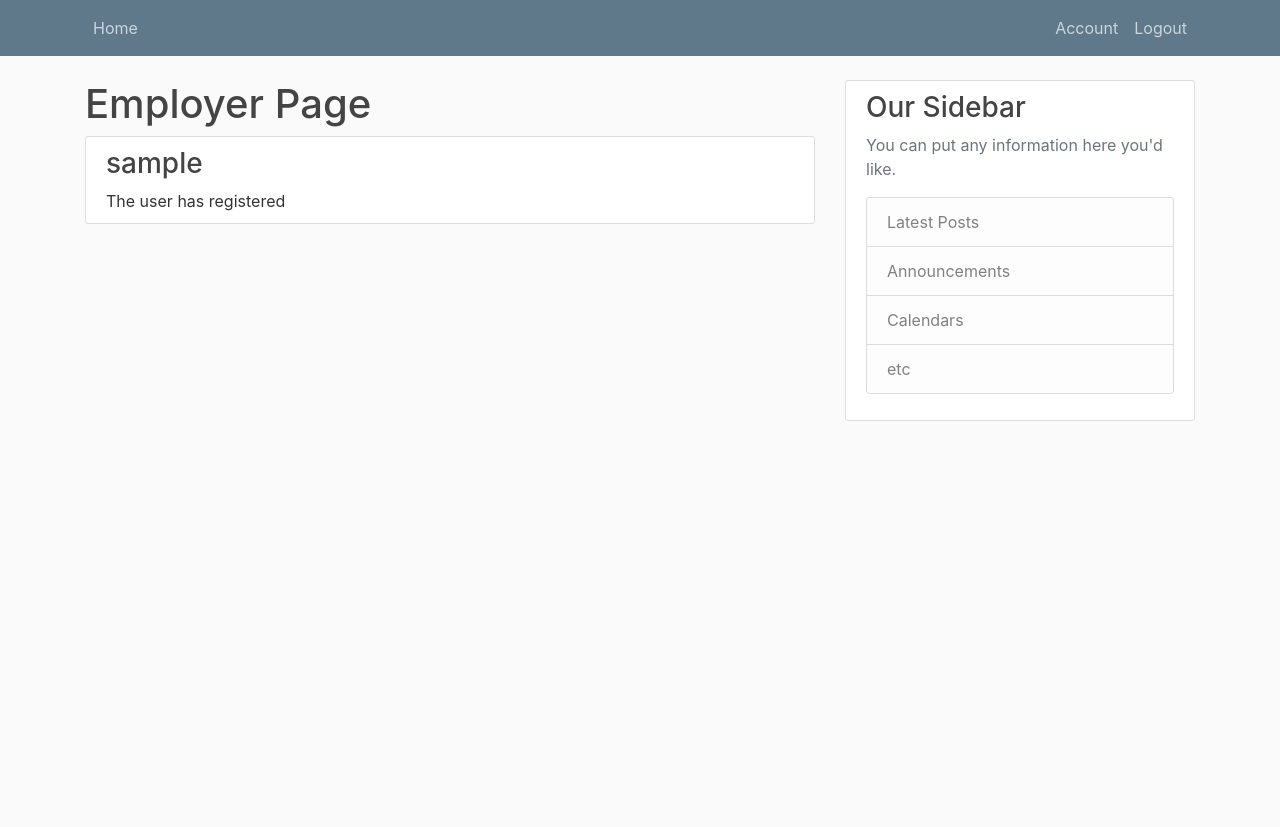
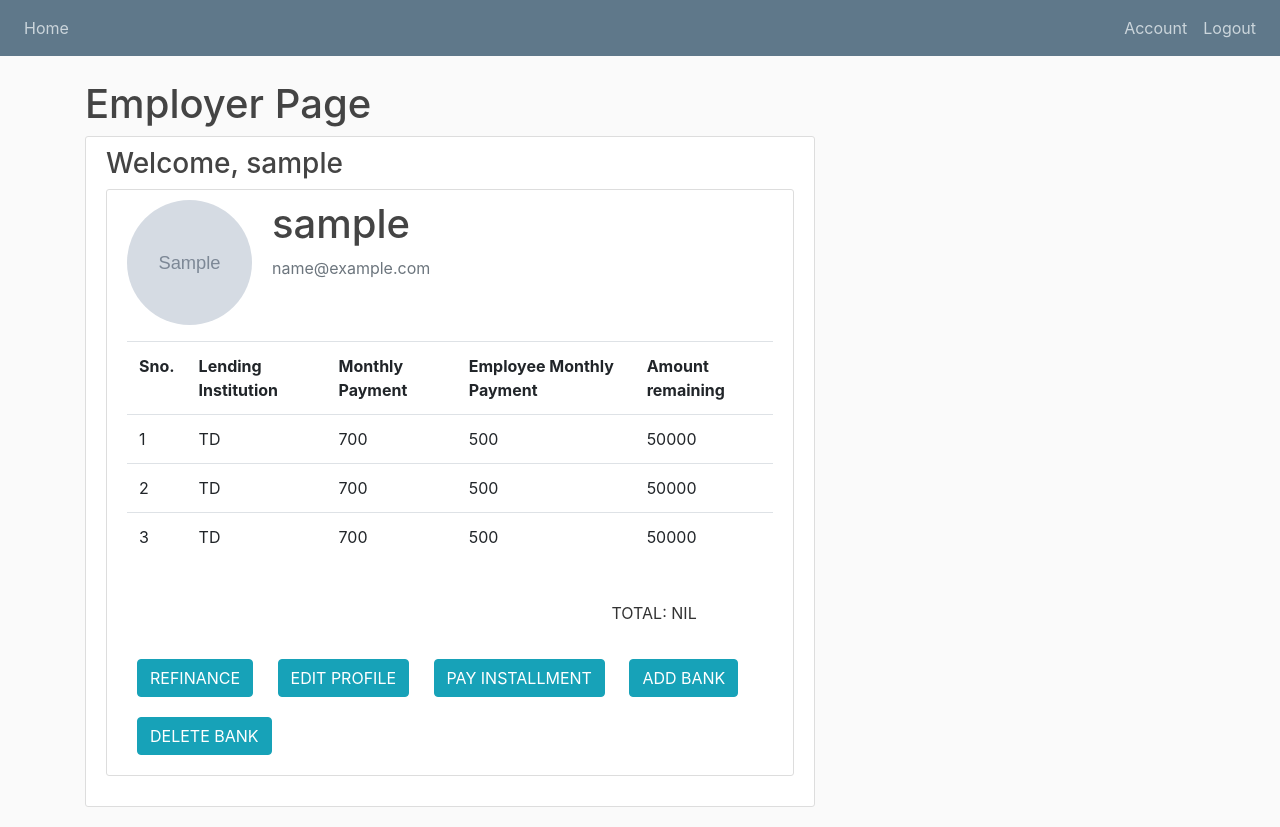
Before and after one commit to Kartik-Sangwan/Buddhi, a Flask app: page /employee in a window 1280 px wide. Before the commit the page ends 421 px from the top, so only its background shows below. Run offline with Flask 2, Linux system fonts and the light colour scheme; a user stored in the database is signed in; tables that the repository leaves empty hold one stand-in row (values such as "Sample post"); grey boxes marked "Sample" are stand-in pictures; parts of the project's set-up code (start-up, migrations or seed data) failed here and were passed over; some libraries are stand-ins or nearby versions.

Commit message:
Added many features

```diff
--- a/flask_login/main/routes.py
+++ b/flask_login/main/routes.py
@@ -1,4 +1,4 @@
-from main.forms import RegistrationForm, LoginForm
+from main.forms import RegistrationForm, LoginForm, UpdateAccountForm
 from main.models import User, Post
 from flask import render_template, url_for, flash, redirect, request
 from main import app, db, bcrypt, session
@@ -6,72 +6,92 @@ from flask_login import login_user, current_user, logout_user, login_required
 from main.plaid_server import *
 import json
 import requests
+import secrets
+import os
+
 
 # Creating server side session instead of cookie
 
-@app.route('/')
-@app.route('/home')
+
+@app.route("/")
+@app.route("/home")
 def home():
-    return render_template('index.html')
+    return render_template("index.html")
 
 
-@app.route('/about')
+@app.route("/about")
 def about():
-    return render_template('about.html', title='About')
+    return render_template("about.html", title="About")
 
 
-@app.route('/register', methods=['GET', 'POST'])
+@app.route("/register", methods=["GET", "POST"])
 def register():
     if current_user.is_authenticated:
-        flash('Already registered', 'success')
-        return redirect(url_for('home'))
+        flash("Already registered", "success")
+        return redirect(url_for("home"))
     form = RegistrationForm()
     if form.validate_on_submit():
-        hashed_password = bcrypt.generate_password_hash(
-            form.password.data).decode('utf-8')
-        user = User(username=form.username.data, email=form.email.data,
-                    password=hashed_password, category=form.category.data)
+        hashed_password = bcrypt.generate_password_hash(form.password.data).decode(
+            "utf-8"
+        )
+        user = User(
+            username=form.username.data,
+            email=form.email.data,
+            password=hashed_password,
+            category=form.category.data,
+        )
         db.session.add(user)
         db.session.commit()
-        flash(f'Your account has been created you can now login!', 'success')
-        return redirect(url_for('login'))
-    return render_template('register.html', title='Login', form=form)
+        flash(f"Your account has been created you can now login!", "success")
+        return redirect(url_for("login"))
+    return render_template("register.html", title="Login", form=form)
+
 
 # TODO: authorize if user is employer or employee. Can a user be both?
 
-@app.route('/login', methods=['GET', 'POST'])
+
+@app.route("/login", methods=["GET", "POST"])
 def login():
 
     if current_user.is_authenticated:
-        flash('Already Logged In.', 'success')
-        return redirect(url_for('home'))
+        flash("Already Logged In.", "success")
+        return redirect(url_for("home"))
     form = LoginForm()
     if form.validate_on_submit():
         user = User.query.filter_by(email=form.email.data).first()
         if user and bcrypt.check_password_hash(user.password, form.password.data):
-            login_user(user, remember = form.remember.data)
-            next_page = request.args.get('next')
-            flash(f'Login Successful. Welcome {user.username}', 'success')
+            login_user(user, remember=form.remember.data)
+            next_page = request.args.get("next")
+            flash(f"Login Successful. Welcome {user.username}", "success")
 
             # Stored until user has logged out
-            session['username'] = user.username
-            session['email'] = user.email
+            session["username"] = user.username
+            session["email"] = user.email
 
-            if form.category.data == 'Employer':
-                return redirect(next_page) if next_page else redirect(url_for('employer'))
-            elif form.category.data == 'Employee':
-                return redirect(next_page) if next_page else redirect(url_for('employee'))
+            if form.category.data == "Employer":
+                return (
+                    redirect(next_page) if next_page else redirect(url_for("employer"))
+                )
+            elif form.category.data == "Employee":
+                return (
+                    redirect(next_page) if next_page else redirect(url_for("employee"))
+                )
             else:
-                return redirect(next_page) if next_page else redirect(url_for('home'))
+                return redirect(next_page) if next_page else redirect(url_for("home"))
         else:
-            flash('Login Unsuccessful. Check your email and password and try again!', 'danger')
+            flash(
+                "Login Unsuccessful. Check your email and password and try again!",
+                "danger",
+            )
 
-    return render_template('login.html', title='Login', form=form)
+    return render_template("login.html", title="Login", form=form)
 
 
 @app.route("/employer")
 def employer():
-    return render_template("employerHome.html", title="Employer Page", username=session['username'])
+    return render_template(
+        "employerHome.html", title="Employer Page", username=session["username"]
+    )
 
 
 @app.route("/employer/company")
@@ -83,49 +103,118 @@ def company():
 def employer_employees():
 
     # TODO: check who is whose employee. Right now, showing all employees in the database
-    users = User.query.filter_by(category='Employee').all()
-    return render_template('employeesList.html', users=users)
+    users = User.query.filter_by(category="Employee").all()
+    return render_template("employeesList.html", users=users)
 
 
 @app.route("/employer/employees/<int:id>")
 def single_employee(id):
     user = User.query.get(id)
     user_access_token = user.access_token
-    if(user_access_token == None):
-        return render_template("singleEmployee.html", error="Employee has not authenticated yet.")
-    res = get_auth(user_access_token)['auth']['accounts'][7]
+    if user_access_token == None:
+        return render_template(
+            "singleEmployee.html", error="Employee has not authenticated yet."
+        )
+    res = get_auth(user_access_token)["auth"]["accounts"][7]
     # employee_dict = json.loads(res)
     # print(res)
     student_loan = res["balances"]["current"]
-    currency = res["balances"]['iso_currency_code']
-    return render_template("singleEmployee.html", user=user, student_loan=student_loan, currency=currency, error='')
+    currency = res["balances"]["iso_currency_code"]
+    return render_template(
+        "singleEmployee.html",
+        user=user,
+        student_loan=student_loan,
+        currency=currency,
+        error="",
+    )
+
 
 @app.route("/employer/add")
 def add_employee():
-    return render_template('employerAdd.html')
+    return render_template("employerAdd.html")
 
 
-@app.route("/employee")
+@app.route("/employee", methods=["GET", "POST"])
+@login_required
 def employee():
-    user = User.query.filter_by(username=session['username']).first()
-    registered=False
-    if user.access_token != None:
-        registered=True
-    return render_template("employeeHome.html", username = session['username'], registered=registered)
+    user = User.query.filter_by(username=session["username"]).first()
+    registered = False
+    if user and user.access_token != None:
+        registered = True
+    image_file = url_for("static", filename="profile_pics/" + current_user.image)
+    return render_template(
+        "employeeHome.html",
+        username=session["username"],
+        registered=registered,
+        image_file=image_file,
+    )
 
 
-@app.route('/logout')
+# Save picture in a local directory for now later database maybe
+def save_picture(form_picture):
+    random_name = secrets.token_hex(8)
+    _, f_ext = os.path.splitext(form_picture.filename)
+    picture_f_name = random_name + f_ext
+    picture_path = os.path.join(app.root_path, "static/profile_pics/", picture_f_name)
+    app.logger.info("HELLO")
+    form_picture.save(picture_path)
+    return picture_f_name
+
+
+# Update username and the password of the current logged in user.
+
+
+@app.route("/employee/updateUsrPass", methods=["GET", "POST"])
+@login_required
+def updateUsrPass():
+
+    form = UpdateAccountForm()
+    print("HERE")
+    if form.validate_on_submit():
+        print(form.picture.data)
+        if form.picture.data:
+            print("HERE2")
+            picture_file_name = save_picture(form.picture.data)
+            current_user.image = picture_file_name
+        # Update the credential of this user.
+        current_user.username = form.username.data
+        current_user.email = form.email.data
+        db.session.commit()
+        flash("Your account has been updated!", "success")
+        image_file = url_for("static", filename="profile_pics/" + current_user.image)
+        return render_template(
+            "employeeHome.html",
+            username=current_user.username,
+            registered=True,
+            image_file=image_file,
+        )
+
+    elif request.method == "GET":
+        form.username.data = current_user.username
+        form.email.data = current_user.email
+
+    image_file = url_for("static", filename="profile_pics/" + current_user.image)
+    return render_template("editProfile.html", form=form, image_file=image_file)
+
+
+@app.route("/logout")
 def logout():
     logout_user()
-    flash('Logged Out Successfully.', 'success')
+    flash("Logged Out Successfully.", "success")
     session.pop("username", None)
     session.pop("email", None)
-    return redirect(url_for('home'))
+    return redirect(url_for("home"))
 
-@app.route('/account')
+
+@app.route("/account")
 @login_required
 def account():
-    return render_template('account.html', title='Account')
+    return render_template(
+        "employeeHome.html",
+        username=current_user.username,
+        registered=True,
+        image_file=image_file,
+    )
 
 
 @app.route("/show_all")
--- a/flask_login/main/templates/employeeHome.html
+++ b/flask_login/main/templates/employeeHome.html
@@ -1,8 +1,79 @@
 {% extends "layout.html" %} {% block content %}
+<!--  Added the style here for now as main.css is not working. -->
+<style>
+  .float-l {
+    margin: 10px;
+  }
+
+  .total {
+    width: 100px;
+    margin-left: 75%;
+  }
+</style>
+
 <h1>Employer Page</h1>
 <div class="content-section">
-    <h3>{{ username }}</h3>
-    {%if registered%} The user has registered {% else %} The user has not registered
-    <a href="{{ url_for('plaid_authenticate') }}"><button class="btn btn-outline-info">Authenticate</button></a> {% endif %}
+  <h3>Welcome, {{ username }}</h3>
+  {%if registered%}
+  <div class="content-section">
+    <div class="media">
+      <img class="rounded-circle account-img" src="{{image_file}}" />
+      <div class="media-body">
+        <h2 class="account-heading">{{username}}</h2>
+        <p class="text-secondary">{{ current_user.email}}</p>
+      </div>
+    </div>
+    <!-- EMPLOYEE ACCOUNT INFO HERE -->
+    <div>
+      <table class="table">
+        <tr>
+          <th>Sno.</th>
+          <th>Lending Institution</th>
+          <th>Monthly Payment</th>
+          <th>Employee Monthly Payment</th>
+          <th>Amount remaining</th>
+        </tr>
+        <tr>
+          <td>1</td>
+          <td>TD</td>
+          <td>700</td>
+          <td>500</td>
+          <td>50000</td>
+        </tr>
+        <tr>
+          <td>2</td>
+          <td>TD</td>
+          <td>700</td>
+          <td>500</td>
+          <td>50000</td>
+        </tr>
+        <tr>
+          <td>3</td>
+          <td>TD</td>
+          <td>700</td>
+          <td>500</td>
+          <td>50000</td>
+        </tr>
+      </table>
+      <br />
+      <div class="total">TOTAL: NIL</div>
+    </div>
 
-</div> {% endblock %}
+    <br />
+    <!-- ACTIONS AVAILABLE -->
+    <button type="button" class="btn btn-info float-l">REFINANCE</button>
+    <a href="{{url_for('updateUsrPass')}}"
+      ><button type="button" class="btn btn-info float-l">
+        EDIT PROFILE
+      </button></a
+    >
+    <button type="button" class="btn btn-info float-l">PAY INSTALLMENT</button>
+    <button type="button" class="btn btn-info float-l">ADD BANK</button>
+    <button type="button" class="btn btn-info float-l">DELETE BANK</button>
+  </div>
+</div>
+{% else %} You have not registered yet.
+<a href="{{ url_for('plaid_authenticate') }}"
+  ><button class="btn btn-outline-info">Authenticate</button></a
+>
+{% endif %} {% endblock %}
--- a/flask_login/main/templates/layout.html
+++ b/flask_login/main/templates/layout.html
@@ -1,15 +1,26 @@
 <!DOCTYPE html>
 <html>
-
   <head>
-
-    <meta charset="utf-8">
-    <meta name="viewport" content="width=device-width, initial-scale=1, shrink-to-fit=no">
+    <meta charset="utf-8" />
+    <meta
+      name="viewport"
+      content="width=device-width, initial-scale=1, shrink-to-fit=no"
+    />
 
     <!-- Bootstrap CSS -->
-    <link rel="stylesheet" href="https://stackpath.bootstrapcdn.com/bootstrap/4.4.1/css/bootstrap.min.css" integrity="sha384-Vkoo8x4CGsO3+Hhxv8T/Q5PaXtkKtu6ug5TOeNV6gBiFeWPGFN9MuhOf23Q9Ifjh" crossorigin="anonymous">
+    <link
+      rel="stylesheet"
+      href="https://stackpath.bootstrapcdn.com/bootstrap/4.4.1/css/bootstrap.min.css"
+      integrity="sha384-Vkoo8x4CGsO3+Hhxv8T/Q5PaXtkKtu6ug5TOeNV6gBiFeWPGFN9MuhOf23Q9Ifjh"
+      crossorigin="anonymous"
+    />
 
-    <link rel="stylesheet" type="text/css" href="{{ url_for('static', filename='main.css') }}"> {% if title %}
+    <link
+      rel="stylesheet"
+      type="text/css"
+      href="{{ url_for('static', filename='main.css') }}"
+    />
+    {% if title %}
     <title>Flask-Blog {{ title }}</title>
     {% else %}
     <title>Flask Blog</title>
@@ -17,26 +28,41 @@
   </head>
 
   <body>
-
     <header class="site-header">
       <nav class="navbar navbar-expand-md navbar-dark bg-steel fixed-top">
-            <div class="container">
-                <button class="navbar-toggler" type="button" data-toggle="collapse" data-target="#navbarToggle" aria-controls="navbarToggle" aria-expanded="false" aria-label="Toggle navigation">
+        <button
+          class="navbar-toggler"
+          type="button"
+          data-toggle="collapse"
+          data-target="#navbarResponsive"
+          aria-controls="navbarNav"
+          aria-expanded="false"
+          aria-label="Toggle navigation"
+        >
           <span class="navbar-toggler-icon"></span>
         </button>
-                <div class="collapse navbar-collapse" id="navbarToggle">
+        <div
+          class="collapse navbar-collapse collapse show"
+          id="navbarResponsive"
+        >
           <div class="navbar-nav mr-auto">
             <a class="nav-item nav-link" href="{{ url_for('home') }}">Home</a>
           </div>
           <!-- Navbar Right Side -->
           <div class="navbar-nav">
-
             {% if current_user.is_authenticated %}
-                        <a class="nav-item nav-link" href="{{ url_for('account') }}">Account</a>
-                        <a class="nav-item nav-link" href="{{ url_for('logout') }}">Logout</a> {% else %}
+            <a class="nav-item nav-link" href="{{ url_for('account') }}"
+              >Account</a
+            >
+            <a class="nav-item nav-link" href="{{ url_for('logout') }}"
+              >Logout</a
+            >
+            {% else %}
             <a class="nav-item nav-link" href="{{ url_for('login') }}">Login</a>
-                        <a class="nav-item nav-link" href="{{ url_for('register') }}">Register</a> {% endif %}
-                    </div>
+            <a class="nav-item nav-link" href="{{ url_for('register') }}"
+              >Register</a
+            >
+            {% endif %}
           </div>
         </div>
       </nav>
@@ -45,14 +71,16 @@
     <main role="main" class="container">
       <div class="row">
         <div class="col-md-8">
-                {% with messages = get_flashed_messages(with_categories=true) %} {% if messages %} {% for cat, msg in messages %}
+          {% with messages = get_flashed_messages(with_categories=true) %} {% if
+          messages %} {% for cat, msg in messages %}
           <div class="alert alert-{{ cat }}">
             {{ msg }}
           </div>
-                {% endfor %} {% endif %} {% endwith%} {% block content %}{% endblock %}
-
+          {% endfor %} {% endif %} {% endwith%} {% block content %}{% endblock
+          %}
         </div>
-            <div class="col-md-4">
+        <!-- REMOVED THE SIDE-BAR FOR NOW -->
+        <!-- <div class="col-md-4">
                 <div class="content-section">
                     <h3>Our Sidebar</h3>
                     <p class='text-muted'>You can put any information here you'd like.
@@ -64,16 +92,26 @@
                         </ul>
                     </p>
                 </div>
-            </div>
+            </div> -->
       </div>
     </main>
 
-
     <!-- Optional JavaScript -->
     <!-- jQuery first, then Popper.js, then Bootstrap JS -->
-    <script src="https://code.jquery.com/jquery-3.4.1.slim.min.js" integrity="sha384-J6qa4849blE2+poT4WnyKhv5vZF5SrPo0iEjwBvKU7imGFAV0wwj1yYfoRSJoZ+n" crossorigin="anonymous"></script>
-    <script src="https://cdn.jsdelivr.net/npm/popper.js@1.16.0/dist/umd/popper.min.js" integrity="sha384-Q6E9RHvbIyZFJoft+2mJbHaEWldlvI9IOYy5n3zV9zzTtmI3UksdQRVvoxMfooAo" crossorigin="anonymous"></script>
-    <script src="https://stackpath.bootstrapcdn.com/bootstrap/4.4.1/js/bootstrap.min.js" integrity="sha384-wfSDF2E50Y2D1uUdj0O3uMBJnjuUD4Ih7YwaYd1iqfktj0Uod8GCExl3Og8ifwB6" crossorigin="anonymous"></script>
+    <script
+      src="https://code.jquery.com/jquery-3.4.1.slim.min.js"
+      integrity="sha384-J6qa4849blE2+poT4WnyKhv5vZF5SrPo0iEjwBvKU7imGFAV0wwj1yYfoRSJoZ+n"
+      crossorigin="anonymous"
+    ></script>
+    <script
+      src="https://cdn.jsdelivr.net/npm/popper.js@1.16.0/dist/umd/popper.min.js"
+      integrity="sha384-Q6E9RHvbIyZFJoft+2mJbHaEWldlvI9IOYy5n3zV9zzTtmI3UksdQRVvoxMfooAo"
+      crossorigin="anonymous"
+    ></script>
+    <script
+      src="https://stackpath.bootstrapcdn.com/bootstrap/4.4.1/js/bootstrap.min.js"
+      integrity="sha384-wfSDF2E50Y2D1uUdj0O3uMBJnjuUD4Ih7YwaYd1iqfktj0Uod8GCExl3Og8ifwB6"
+      crossorigin="anonymous"
+    ></script>
   </body>
-
 </html>
```
Also changed, not shown: flask_login/main/forms.py (+61 -22 lines), flask_login/main/models.py (+21 -19 lines), flask_login/main/static/main.css (+7 -2 lines), flask_login/main/templates/editProfile.html (added, +60 -0 lines), flask_login/main/templates/index.html (+42 -18 lines), flask_login/main/static/profile_pics/user1.png (added), flask_login/main/static/profile_pics/user2.png (added), 2 other files. Lines whose indentation alone changed are shown as unchanged.
